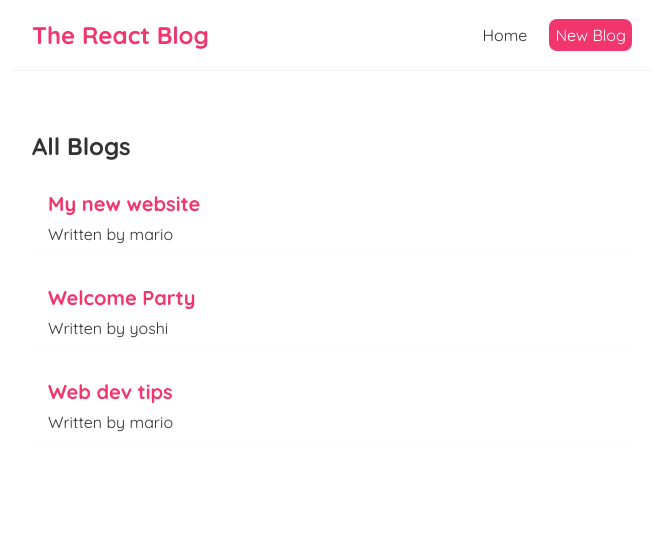
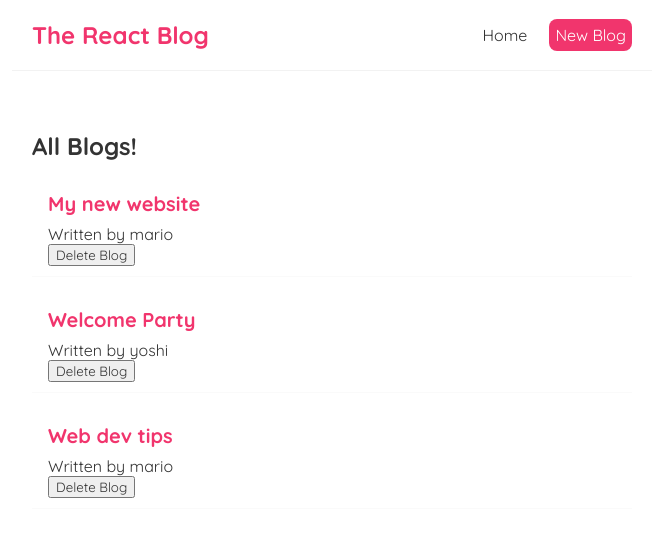
Before and after one commit to akashsahaks/react-blog, a React (Create React App) app: page / in a window 1280 px wide. Shown: the top 536 px of the page, without its empty margins (308-971 px from the left). Built offline with nearby package versions, Linux system fonts and the light colour scheme.

Commit message:
passed function , function as props and used to delete blog

```diff
--- a/src/BlogList.js
+++ b/src/BlogList.js
@@ -1,6 +1,6 @@
 import React from "react";
 
-const BlogList = ({ blogs, title }) => {
+const BlogList = ({ blogs, title, handleDelete }) => {
   return (
     <>
       <div className="blog-list">
@@ -9,6 +9,7 @@
           <div className="blog-preview" key={blog.id}>
             <h2>{blog.title}</h2>
             <p>Written by {blog.author}</p>
+            <button onClick={() => handleDelete(blog.id)}>Delete Blog</button>
           </div>
         ))}
       </div>
--- a/src/Home.js
+++ b/src/Home.js
@@ -7,10 +7,19 @@
     { title: "Welcome Party", body: "lorem ipsum...", author: "yoshi", id: 2 },
     { title: "Web dev tips", body: "lorem ipsum...", author: "mario", id: 3 },
   ]);
+
+  const handleDelete = (id) => {
+    const newBlogs = blogs.filter((blog) => blog.id != id);
+    setBlogs(newBlogs);
+  };
   return (
     <>
       <div className="home">
-        <BlogList blogs={blogs} title="All Blogs" />
+        <BlogList
+          blogs={blogs}
+          title="All Blogs!"
+          handleDelete={handleDelete}
+        />
       </div>
     </>
   );
```
